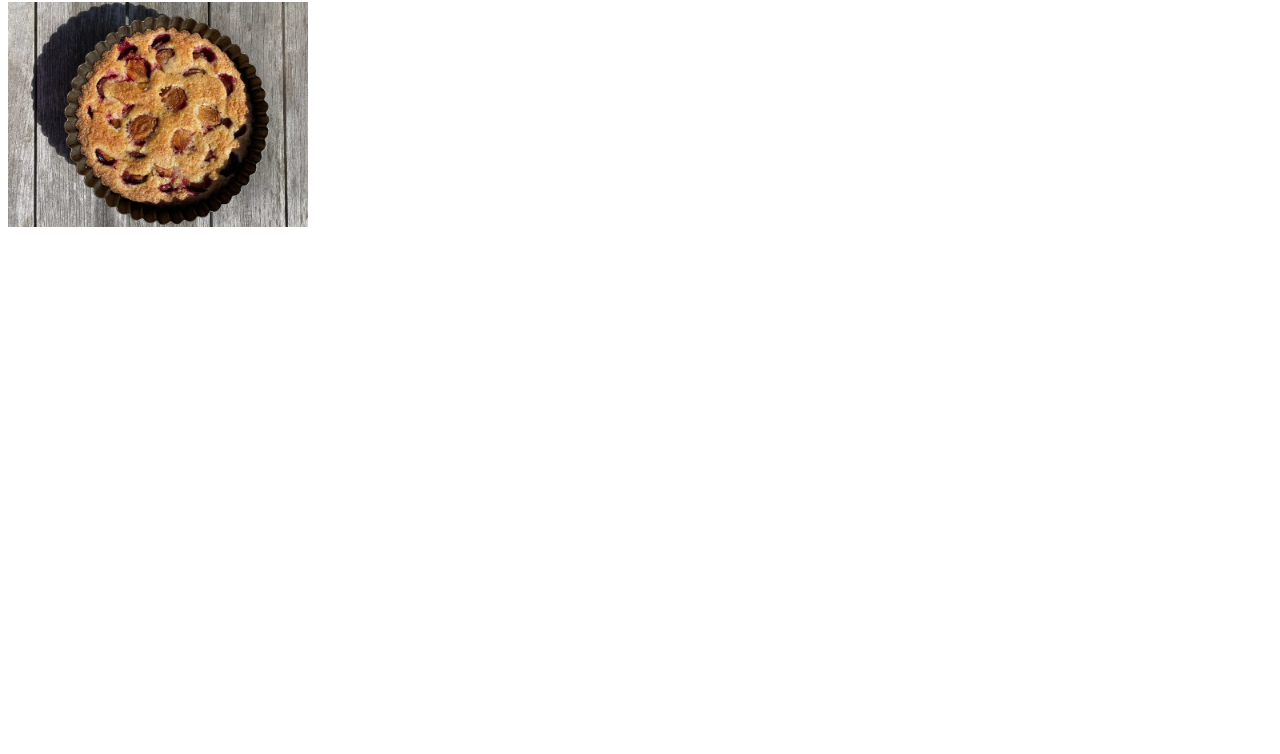
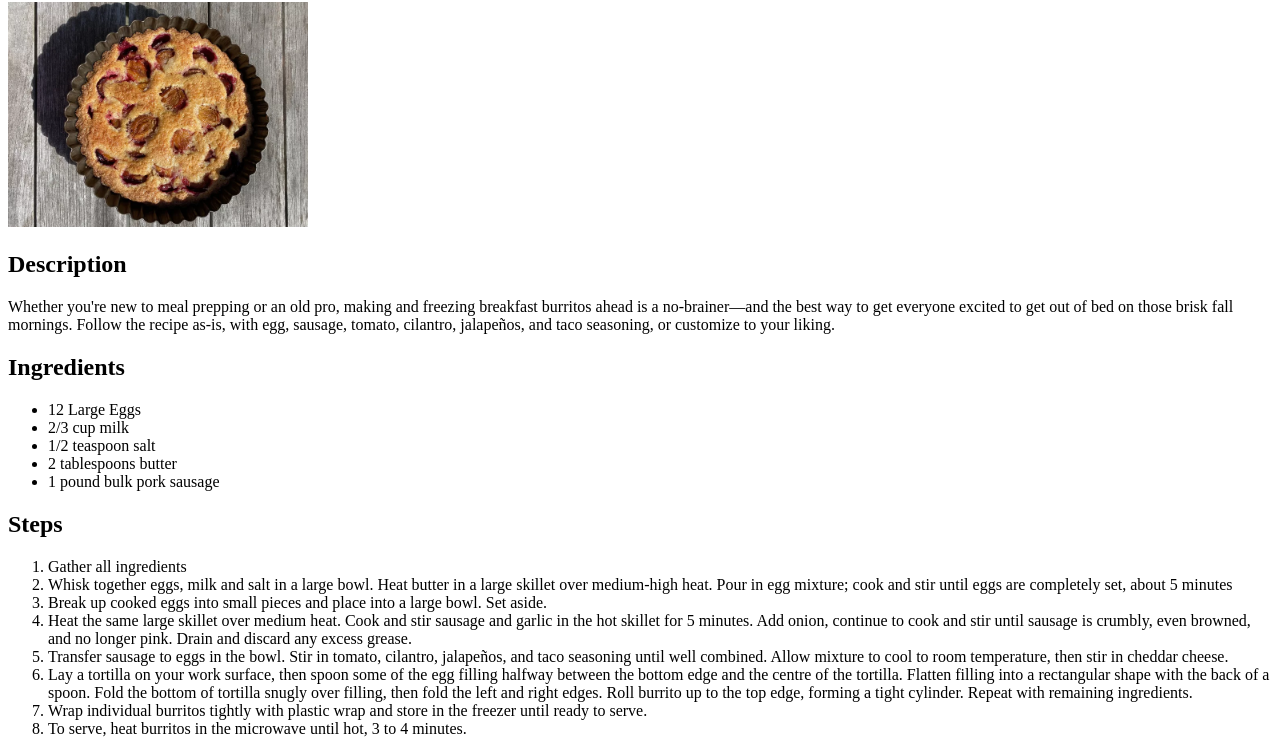
Before and after one commit to Revivan/odin-recipes, a plain HTML site: page recipes/easy-plum-cake.html in a window 1280 px wide. Shown: the part 78-832 px from the top of the page. Before the commit the page ends 800 px from the top, so only its background shows below. Drawn offline with Linux system fonts and the light colour scheme.

Commit message:
Add ingredients and steps in Easy Plum recipe
Accidentally added the burrito steps and ingredients to the easy plum
webpage. Accidents happen. Going to move on now in TOP as have spent a
bit too long worrying about these recipes.

```diff
--- a/recipes/easy-plum-cake.html
+++ b/recipes/easy-plum-cake.html
@@ -8,5 +8,31 @@
 <body>
     <h1>Easy Plum Cake</h1>
     <img src="../images/easy-plum-cake.webp" alt="A delicious easy-to-make plum cake" width="300">
+
+    <h2>Description</h2>
+    <p>
+        Whether you're new to meal prepping or an old pro, making and freezing breakfast burritos ahead is a no-brainer—and the best way to get everyone excited to get out of bed on those brisk fall mornings. Follow the recipe as-is, with egg, sausage, tomato, cilantro, jalapeños, and taco seasoning, or customize to your liking.
+    </p>
+
+    <h2>Ingredients</h2>
+    <ul>
+        <li>12 Large Eggs</li>
+        <li>2/3 cup milk</li>
+        <li>1/2 teaspoon salt</li>
+        <li>2 tablespoons butter</li>
+        <li>1 pound bulk pork sausage</li>
+    </ul>
+
+    <h2>Steps</h2>
+    <ol>
+        <li>Gather all ingredients</li>
+        <li>Whisk together eggs, milk and salt in a large bowl. Heat butter in a large skillet over medium-high heat. Pour in egg mixture; cook and stir until eggs are completely set, about 5 minutes</li>
+        <li>Break up cooked eggs into small pieces and place into a large bowl. Set aside.</li>
+        <li>Heat the same large skillet over medium heat. Cook and stir sausage and garlic in the hot skillet for 5 minutes. Add onion, continue to cook and stir until sausage is crumbly, even browned, and no longer pink. Drain and discard any excess grease.</li>
+        <li>Transfer sausage to eggs in the bowl. Stir in tomato, cilantro, jalapeños, and taco seasoning until well combined. Allow mixture to cool to room temperature, then stir in cheddar cheese.</li>
+        <li>Lay a tortilla on your work surface, then spoon some of the egg filling halfway between the bottom edge and the centre of the tortilla. Flatten filling into a rectangular shape with the back of a spoon. Fold the bottom of tortilla snugly over filling, then fold the left and right edges. Roll burrito up to the top edge, forming a tight cylinder. Repeat with remaining ingredients.</li>
+        <li>Wrap individual burritos tightly with plastic wrap and store in the freezer until ready to serve.</li>
+        <li>To serve, heat burritos in the microwave until hot, 3 to 4 minutes.</li>
+    </ol>
 </body>
 </html>
```
